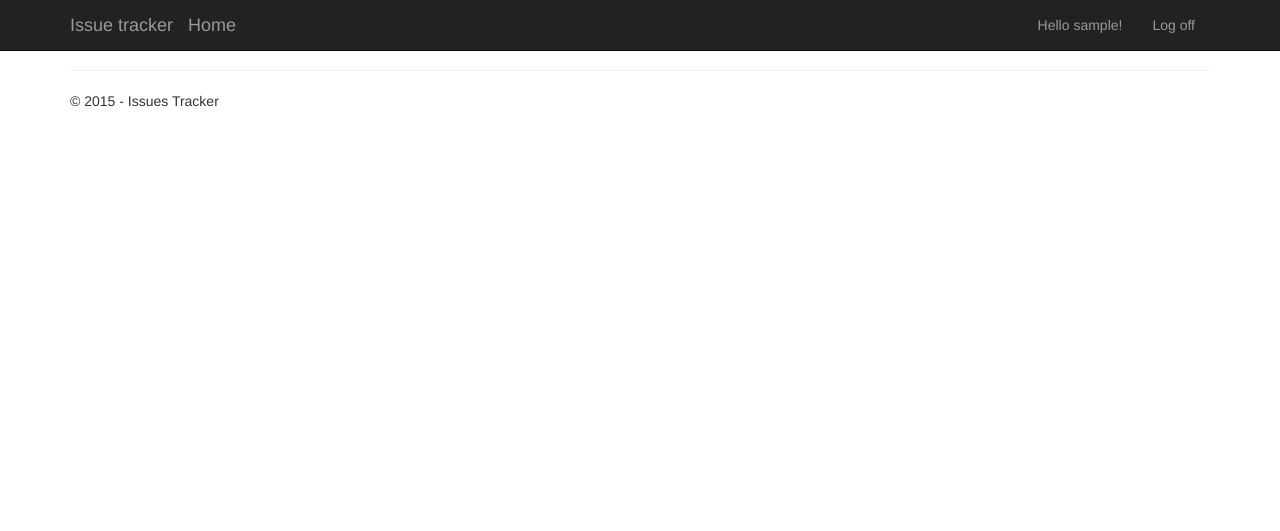
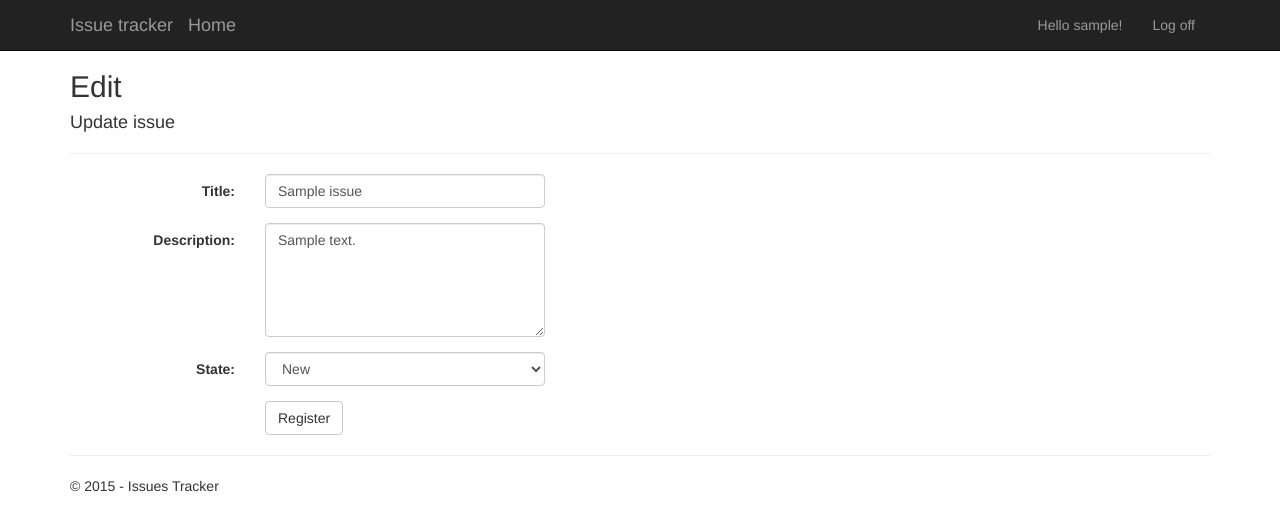
Before and after one commit to SoftUni-TeamWork/Issue-Tracker, a PHP site: page /issues/edit/1 in a window 1280 px wide. Shown: the top 531 px of the page. Run offline with PHP 8.4, Linux system fonts and the light colour scheme; the visitor is signed in with stand-in values (Sample User, id 1); data comes from the database, SQL or seed files in the repository; tables that the repository leaves empty hold one stand-in row (values such as "Sample post"); data that the repository does not hold is empty.

Commit message:
Created edit issue template

```diff
--- a/controllers/BaseController.php
+++ b/controllers/BaseController.php
@@ -71,8 +71,8 @@ abstract class BaseController {
 
     public function authorize() {
         if(!$this->isLoggedIn) {
-            $this->addErrorMessage('Unauthorized');
-            $this->redirect('account, login');
+//            $this->addErrorMessage('Unauthorized');
+            $this->redirect('account', 'login');
         }
     }
 
--- a/controllers/IssuesController.php
+++ b/controllers/IssuesController.php
@@ -14,6 +14,17 @@ class IssuesController extends BaseIssuesController {
     }
 
     public function edit($id) {
+        $this->authorize();
+
+        $this->title = 'Edit';
+
+        $this->issue = $this->db->getIssue($id);
+        $this->issueStates = $this->db->getIssueStates();
+
+        if($this->isPost) {
+
+        }
+
         $this->renderView(__FUNCTION__);
     }
 }
--- a/models/IssueModel.php
+++ b/models/IssueModel.php
@@ -34,7 +34,13 @@ class IssueModel extends BaseModel {
 
         $result = $statement->get_result();
 
-        return $result->fetch_all(MYSQLI_ASSOC)[0];
+        return $result->fetch_assoc();
+    }
+
+    public function getIssueStates() {
+        $result = self::$db->query('SELECT id, state_type FROM states');
+
+        return $result->fetch_all(MYSQLI_ASSOC);
     }
 
     public function createUserAlbum($username, $name, $photosPaths) {
--- a/views/account/login.php
+++ b/views/account/login.php
@@ -1,4 +1,3 @@
-<?php $this->title = 'Login' ?>
 <h2><?= htmlspecialchars($this->title) ?></h2>
 <div class="row">
     <div class="col-md-8">
@@ -19,7 +18,7 @@
                 <div class="form-group">
                     <label for="password" class="col-md-2 control-label">Password: </label>
                     <div class="col-md-10">
-                        <input type="text" class="form-control" id="password" name="password" />
+                        <input type="password" class="form-control" id="password" name="password" />
                         <span class="field-validation-valid text-danger"></span>
                     </div>
                 </div>
--- a/views/issues/details.php
+++ b/views/issues/details.php
@@ -15,7 +15,7 @@
 
     <p><?= htmlspecialchars($this->issue['description']) ?></p>
 
-    <?php if ($this->isLoggedIn && $this->issue['username'] == $this->user): ?>
+    <?php if ($this->isLoggedIn && $this->issue['username'] == $_SESSION['username']): ?>
     <a href="/issues/edit/<?= $this->issue['id'] ?>" class="btn btn-default">Edit</a>
     <?php endif; ?>
 </div>
--- a/views/issues/edit.php
+++ b/views/issues/edit.php
@@ -1 +1,46 @@
-<?php
+<h2><?= htmlspecialchars($this->title) ?></h2>
+
+<form action="/issues/edit/<?= $this->issue['id'] ?>" method="POST" class="form-horizontal" role="form">
+
+    <!--    @Html.AntiForgeryToken()-->
+    <h4>Update issue</h4>
+    <hr/>
+    <div class="text-danger validation-summary-errors"></div>
+    <div class="form-group">
+        <label for="title" class="col-md-2 control-label">Title: </label>
+
+        <div class="col-md-10">
+            <input type="text" class="form-control" id="title" name="title" value="<?= $this->issue['title']; ?>"/>
+            <span class="field-validation-valid text-danger"></span>
+        </div>
+    </div>
+    <div class="form-group">
+        <label for="description" class="col-md-2 control-label">Description: </label>
+
+        <div class="col-md-10">
+            <textarea name="description" id="description" class="form-control" cols="30" rows="5"><?= $this->issue['description'] ?></textarea>
+            <span class="field-validation-valid text-danger"></span>
+        </div>
+    </div>
+    <div class="form-group">
+        <label for="State" class="col-md-2 control-label">State: </label>
+
+        <div class="col-md-10">
+            <!--            <input type="password" class="form-control" id="confirm-password" name="confirm-password" />-->
+            <select name="state" id="state" class="form-control">
+                <?php foreach ($this->issueStates as $issueState) : ?>
+                    <option
+                        value="<?= $issueState['id'] ?>" <?php if ($issueState['state_type'] == $this->issue['state_type']) {
+                        echo 'selected';
+                    } ?>><?= $issueState['state_type'] ?></option>
+                <?php endforeach; ?>
+            </select>
+            <span class="field-validation-valid text-danger"></span>
+        </div>
+    </div>
+    <div class="form-group">
+        <div class="col-md-offset-2 col-md-10">
+            <input type="submit" class="btn btn-default" value="Register"/>
+        </div>
+    </div>
+</form>
```
Also changed, not shown: controllers/AccountController.php (+21 -2 lines), views/account/register.php (+3 -7 lines).
